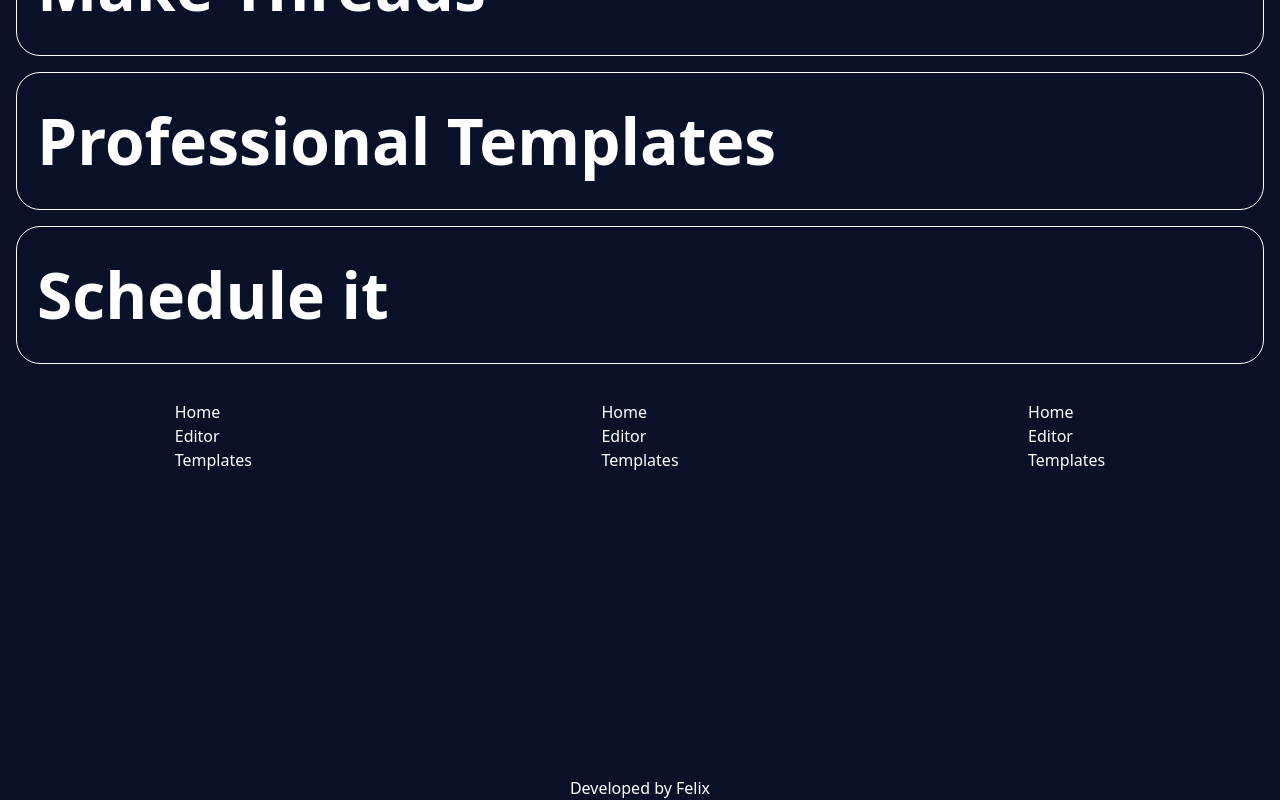
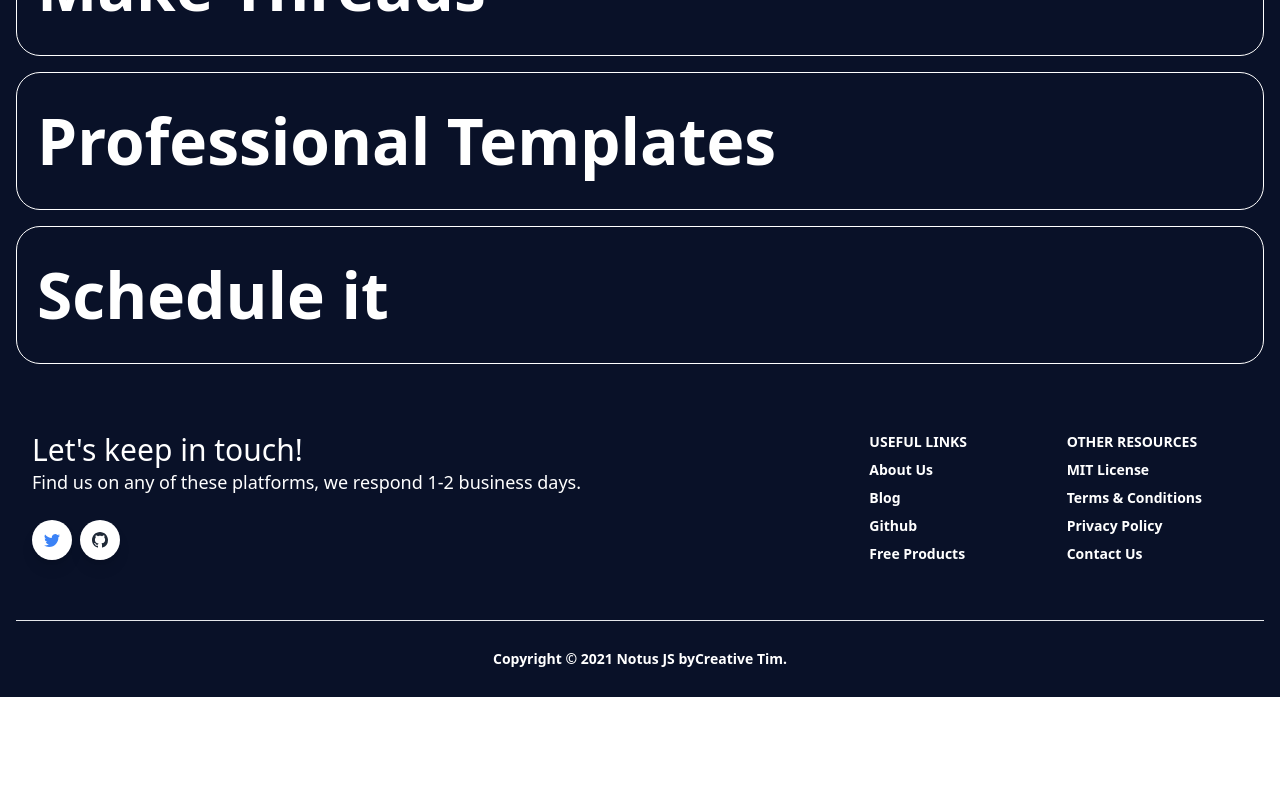
Before and after one commit to joefelx/NimbusT, a Next.js app: page / in a window 1280 px wide. Shown: the part 1334-2134 px from the top of the page. After the commit the page ends 2031 px from the top, so only its background shows below. Built offline with nearby package versions, Linux system fonts and the light colour scheme.

Commit message:
Footer added

```diff
--- /dev/null
+++ b/src/Components/Footer.js
@@ -0,0 +1,141 @@
+import { BsGithub, BsTwitter } from "react-icons/bs";
+
+function Footer() {
+  return (
+    <footer class="relative bg-blueGray-200 pt-8 pb-6">
+      <div class="container mx-auto px-4">
+        <div class="flex flex-wrap text-left lg:text-left">
+          <div class="w-full lg:w-6/12 px-4">
+            <h4 class="text-3xl fonat-semibold text-blueGray-700">
+              Let's keep in touch!
+            </h4>
+            <h5 class="text-lg mt-0 mb-2 text-blueGray-600">
+              Find us on any of these platforms, we respond 1-2 business days.
+            </h5>
+            <div class="flex mt-6 lg:mb-0 mb-6">
+              <button
+                class="bg-white text-blue-500 shadow-lg font-normal h-10 w-10 flex items-center justify-center align-center rounded-full outline-none focus:outline-none mr-2"
+                type="button"
+              >
+                <BsTwitter />
+              </button>
+              <button
+                class="bg-white text-gray-800 shadow-lg font-normal h-10 w-10 flex items-center justify-center align-center rounded-full outline-none focus:outline-none mr-2"
+                type="button"
+              >
+                <BsGithub />
+              </button>
+            </div>
+          </div>
+          <div class="w-full lg:w-6/12 px-4">
+            <div class="flex flex-wrap items-top mb-6">
+              <div class="w-full lg:w-4/12 px-4 ml-auto">
+                <span class="block uppercase text-blueGray-500 text-sm font-semibold mb-2">
+                  Useful Links
+                </span>
+                <ul class="list-unstyled">
+                  <li>
+                    <a
+                      class="text-blueGray-600 hover:text-blueGray-800 font-semibold block pb-2 text-sm"
+                      href="https://www.creative-tim.com/presentation?ref=njs-profile"
+                    >
+                      About Us
+                    </a>
+                  </li>
+                  <li>
+                    <a
+                      class="text-blueGray-600 hover:text-blueGray-800 font-semibold block pb-2 text-sm"
+                      href="https://blog.creative-tim.com?ref=njs-profile"
+                    >
+                      Blog
+                    </a>
+                  </li>
+                  <li>
+                    <a
+                      class="text-blueGray-600 hover:text-blueGray-800 font-semibold block pb-2 text-sm"
+                      href="https://www.github.com/creativetimofficial?ref=njs-profile"
+                    >
+                      Github
+                    </a>
+                  </li>
+                  <li>
+                    <a
+                      class="text-blueGray-600 hover:text-blueGray-800 font-semibold block pb-2 text-sm"
+                      href="https://www.creative-tim.com/bootstrap-themes/free?ref=njs-profile"
+                    >
+                      Free Products
+                    </a>
+                  </li>
+                </ul>
+              </div>
+              <div class="w-full lg:w-4/12 px-4">
+                <span class="block uppercase text-blueGray-500 text-sm font-semibold mb-2">
+                  Other Resources
+                </span>
+                <ul class="list-unstyled">
+                  <li>
+                    <a
+                      class="text-blueGray-600 hover:text-blueGray-800 font-semibold block pb-2 text-sm"
+                      href="https://github.com/creativetimofficial/notus-js/blob/main/LICENSE.md?ref=njs-profile"
+                    >
+                      MIT License
+                    </a>
+                  </li>
+                  <li>
+                    <a
+                      class="text-blueGray-600 hover:text-blueGray-800 font-semibold block pb-2 text-sm"
+                      href="https://creative-tim.com/terms?ref=njs-profile"
+                    >
+                      Terms &amp; Conditions
+                    </a>
+                  </li>
+                  <li>
+                    <a
+                      class="text-blueGray-600 hover:text-blueGray-800 font-semibold block pb-2 text-sm"
+                      href="https://creative-tim.com/privacy?ref=njs-profile"
+                    >
+                      Privacy Policy
+                    </a>
+                  </li>
+                  <li>
+                    <a
+                      class="text-blueGray-600 hover:text-blueGray-800 font-semibold block pb-2 text-sm"
+                      href="https://creative-tim.com/contact-us?ref=njs-profile"
+                    >
+                      Contact Us
+                    </a>
+                  </li>
+                </ul>
+              </div>
+            </div>
+          </div>
+        </div>
+        <hr class="my-6 border-blueGray-300" />
+        <div class="flex flex-wrap items-center md:justify-between justify-center">
+          <div class="w-full md:w-4/12 px-4 mx-auto text-center">
+            <div class="text-sm text-blueGray-500 font-semibold py-1">
+              Copyright © <span id="get-current-year">2021</span>
+              <a
+                href="https://www.creative-tim.com/product/notus-js"
+                class="text-blueGray-500 hover:text-gray-800"
+                target="_blank"
+              >
+                {" "}
+                Notus JS by
+              </a>
+              <a
+                href="https://www.creative-tim.com?ref=njs-profile"
+                class="text-blueGray-500 hover:text-blueGray-800"
+              >
+                Creative Tim
+              </a>
+              .
+            </div>
+          </div>
+        </div>
+      </div>
+    </footer>
+  );
+}
+
+export default Footer;
--- a/src/pages/index.js
+++ b/src/pages/index.js
@@ -6,6 +6,7 @@ import { FunctionContext } from "@/context/FunctionContext";
 import { AuthContext } from "@/context/AuthContext";
 import Image from "next/image";
 import EditorPreview from "../assets/Nimbus-ScreenShot.png";
+import Footer from "@/components/Footer";
 
 const FeatureBox = ({ text }) => {
   return (
@@ -58,28 +59,7 @@ export default function Home() {
           <FeatureBox text="Schedule it" />
         </div>
         {/* Footer */}
-        <footer className="h-[50vh] flex flex-col justify-between">
-          <section className="flex justify-around">
-            <ul>
-              <li>Home</li>
-              <li>Editor</li>
-              <li>Templates</li>
-            </ul>
-            <ul>
-              <li>Home</li>
-              <li>Editor</li>
-              <li>Templates</li>
-            </ul>
-            <ul>
-              <li>Home</li>
-              <li>Editor</li>
-              <li>Templates</li>
-            </ul>
-          </section>
-          <section className="flex justify-center">
-            <span>Developed by Felix</span>
-          </section>
-        </footer>
+        <Footer />
       </div>
     </div>
   );
```
Also changed, not shown: src/assets/nimbus-logo.jpg (added).
